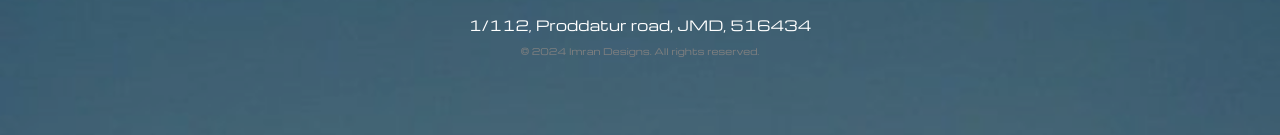
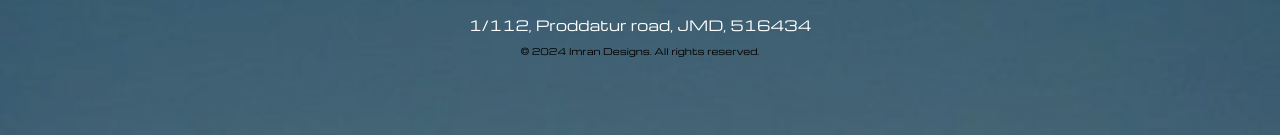
Before and after one commit to theimranshaik/Imran-Designs, a plain HTML site: page index.html in a window 1280 px wide. Shown: the part 5198-5333 px from the top of the page. Drawn offline with nearby package versions, Linux system fonts and the light colour scheme.

Commit message:
Update index.html
©️ Colour changed to black

```diff
--- a/index.html
+++ b/index.html
@@ -154,7 +154,7 @@
     .copyright {
       text-align: center;
       margin-top: 10px; /* Adjust as needed */
-      color: grey; /* Change color if needed */
+      color: black; /* Change color if needed */
       font-size: 9px; /* Adjust size as needed */
       position: relative;
       z-index: 2; /* Ensure it's above any background layers */
```
